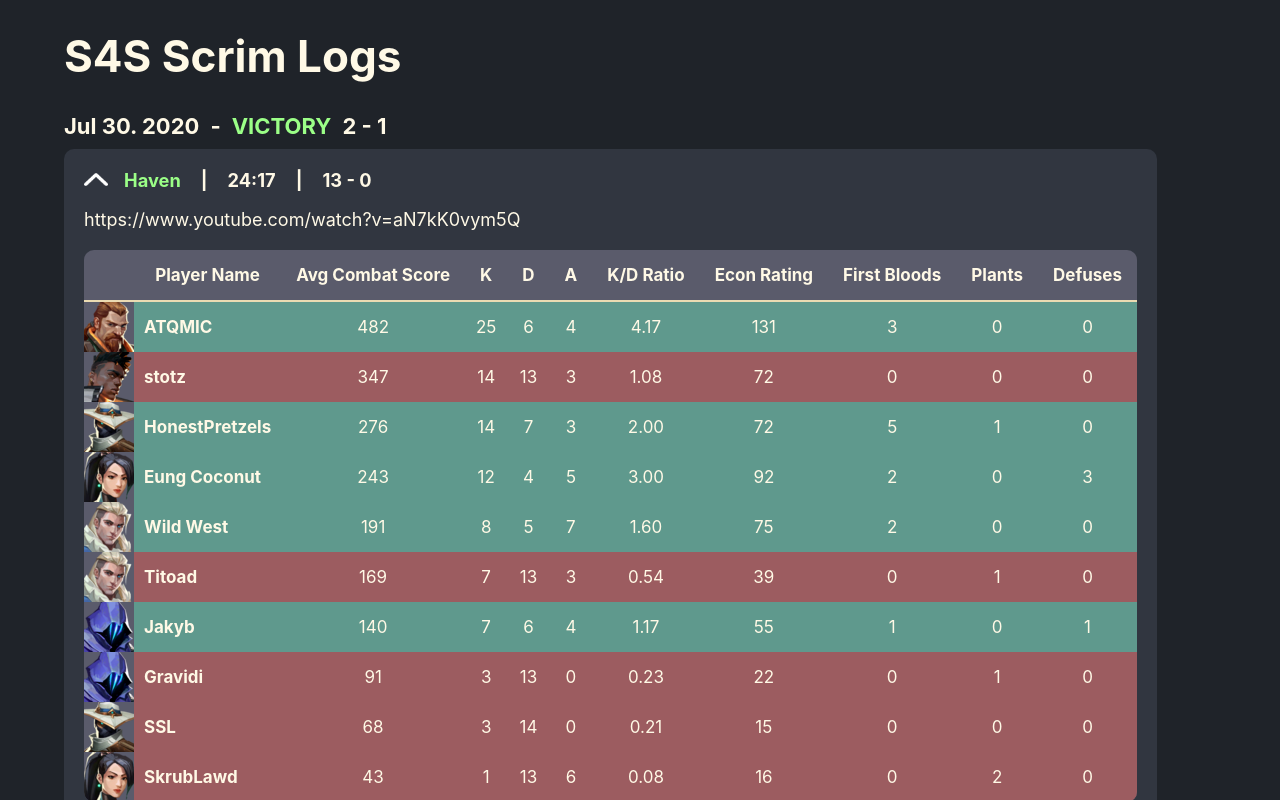
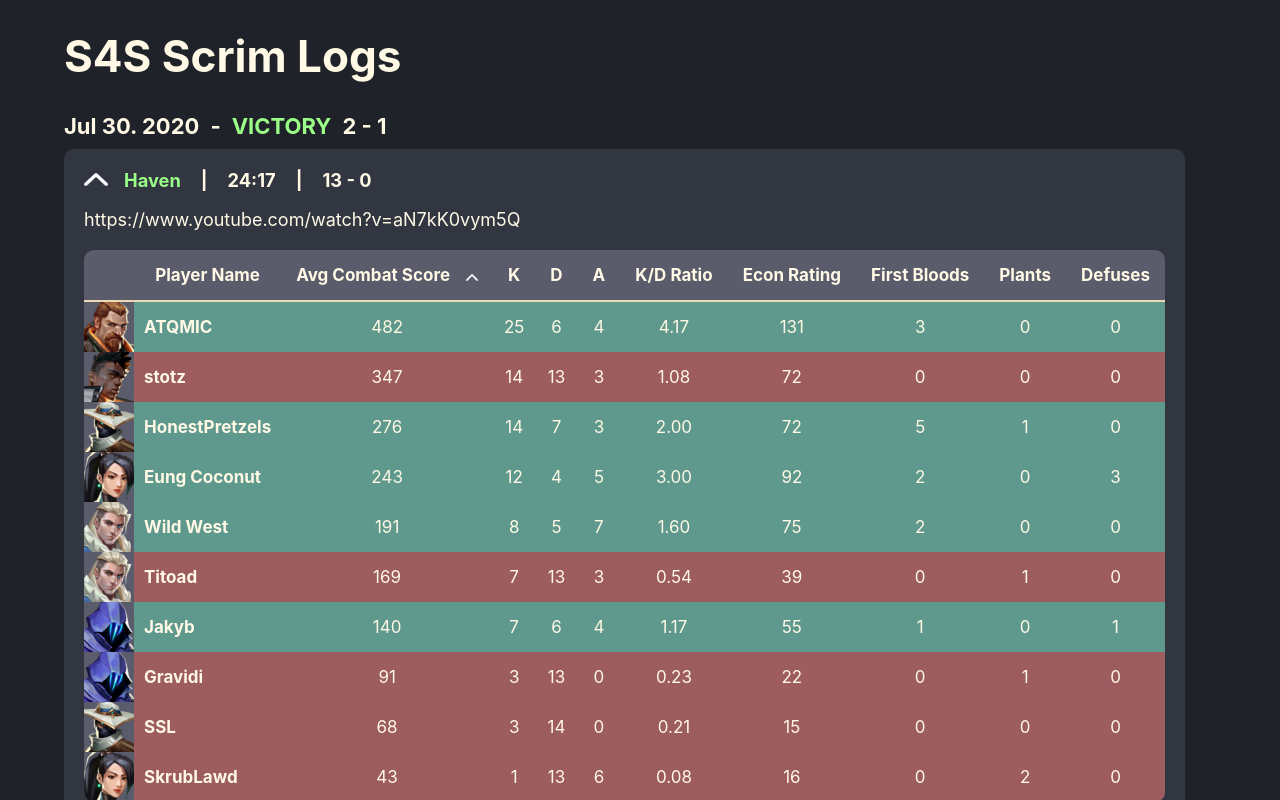
Before and after one commit to jayden-chan/valorant-scrim-logs, a React (Create React App) app: page / in a window 1280 px wide. Both pictures are taken after a click on the picture 96 px from the left and 179 px from the top of the page. Shown: the top 800 px of the page. Built offline with nearby package versions, Linux system fonts and the light colour scheme; the HTML template or start-up script is replaced by a standard one.

Commit message:
TM: Game data sorting minus styling

```diff
--- a/src/App.css
+++ b/src/App.css
@@ -59,6 +59,11 @@
   cursor: pointer;
 }
 
+.sort-dropdown {
+  padding-left: 1rem;
+  cursor: pointer;
+}
+
 .sbd-container {
   background-color: #5a5b6b;
   margin-top: 20px;
@@ -110,6 +115,7 @@
   border-width: 2px;
   border-style: none none solid none;
   border-color: #ebdbb2;
+  cursor: pointer;
 }
 
 .vod {
--- a/src/components/MatchListItem.tsx
+++ b/src/components/MatchListItem.tsx
@@ -66,6 +66,9 @@ export interface IGameItemProps {
 
 function GameItem(props: IGameItemProps) {
   const [isExpanded, setIsExpanded] = useState(false);
+  const [sortColumn, setSortColumn] = useState(COL_HEADERS[0]);
+  const [sortDirection, setSortDirection] = useState(true);
+
   const mappedScoreboard = props.scoreboard.map((row) => {
     const ret = [...row];
     const k = Number(row[3]);
@@ -74,6 +77,30 @@ function GameItem(props: IGameItemProps) {
     ret.splice(6, 0, kd);
     return ret;
   });
+
+  let sortedScoreboard = mappedScoreboard.sort((a, b) => {
+    const colIdx = COL_HEADERS.indexOf(sortColumn) + 2;
+    const aVal = Number(a[colIdx]);
+    const bVal = Number(b[colIdx]);
+    if (aVal > bVal) {
+      return -1;
+    }
+    if (aVal < bVal) {
+      return 1;
+    }
+    return 0
+  });
+
+  sortedScoreboard = sortDirection ? sortedScoreboard : sortedScoreboard.reverse();
+
+  const toggleSort = (header: string) => {
+    if (sortColumn === header) {
+      setSortDirection(!sortDirection);
+    } else {
+      setSortDirection(true);
+      setSortColumn(header);
+    }
+  }
 
   const color =
     props.score[0] > props.score[1]
@@ -138,15 +165,23 @@ function GameItem(props: IGameItemProps) {
                   </th>
                   {COL_HEADERS.map((header) => {
                     return (
-                      <th key={header} className="sbd-head">
+                      <th key={header} onClick={() => toggleSort(header)} className="sbd-head">
                         {header}
+                        {header === sortColumn ? (
+                          <img className="sort-dropdown"
+                            alt=""
+                            src={sortDirection ? dropup : dropdown}
+                            width="12"
+                            height="7"
+                          />
+                        ): null}
                       </th>
                     );
                   })}
                 </tr>
               </thead>
               <tbody>
-                {mappedScoreboard.map((row) => {
+                {sortedScoreboard.map((row) => {
                   const image = row[0] as keyof typeof images;
                   return (
                     <tr>
```
